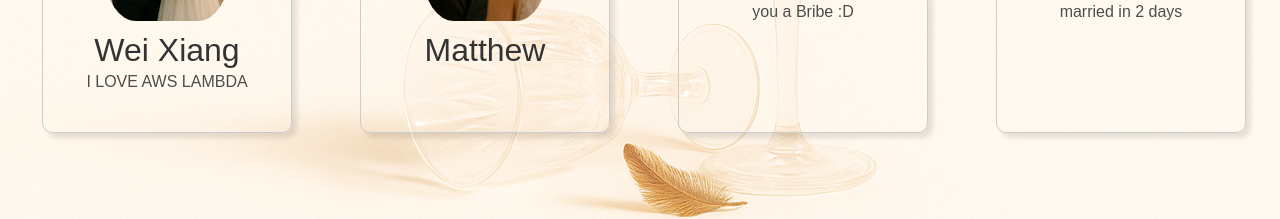
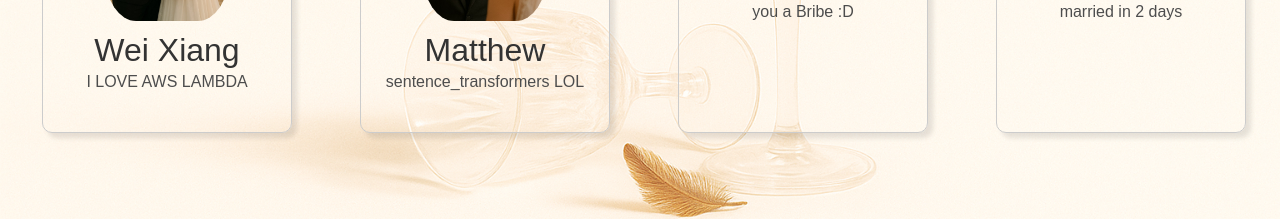
Before and after one commit to jaycheng17/NEXThackathon, a React (Vite) app in the folder aeternus/: page /gallery in a window 1280 px wide. Shown: the part 427-646 px from the top of the page. Built offline with nearby package versions, Linux system fonts and the light colour scheme.

Commit message:
missing images fixed

```diff
--- a/aeternus/src/pages/Gallery.jsx
+++ b/aeternus/src/pages/Gallery.jsx
@@ -1,14 +1,17 @@
 import Card from '../Card/Card.jsx'
 import "../css/Gallery.css"
+import wx from "../img/wx.jpg";
+import jk from "../img/jeryl.png";
+import matt from "../img/matt.jpg";
+import jay from "../img/jay.png";
 
 const Gallery = () => {
   return (
-
       <div className="cardDiv" align="center" >
-        <Card name="Wei Xiang" test="I LOVE AWS LAMBDA" imgs="/src/img/wx.jpg" />
-        <Card name="Matthew" test="" imgs="/src/img/matt.jpg"/>
-        <Card name="Jeryl" test="You want a Bride?&#13;I'll give you a Bribe :D" imgs="/src/img/jeryl.png"/>
-        <Card name="Jay" test="This app helped me get married in 2 days" imgs="/src/img/jay.png"/>
+        <Card name="Wei Xiang" test="I LOVE AWS LAMBDA" imgs={wx} />
+        <Card name="Matthew" test="sentence_transformers LOL" imgs={matt}/>
+        <Card name="Jeryl" test="You want a Bride? I'll give you a Bribe :D" imgs={jk}/>
+        <Card name="Jay" test="This app helped me get married in 2 days" imgs={jay}/>
       </div>
 
 
```
Also changed, not shown: aeternus/src/pages/Home.jsx (+0 -10 lines).
